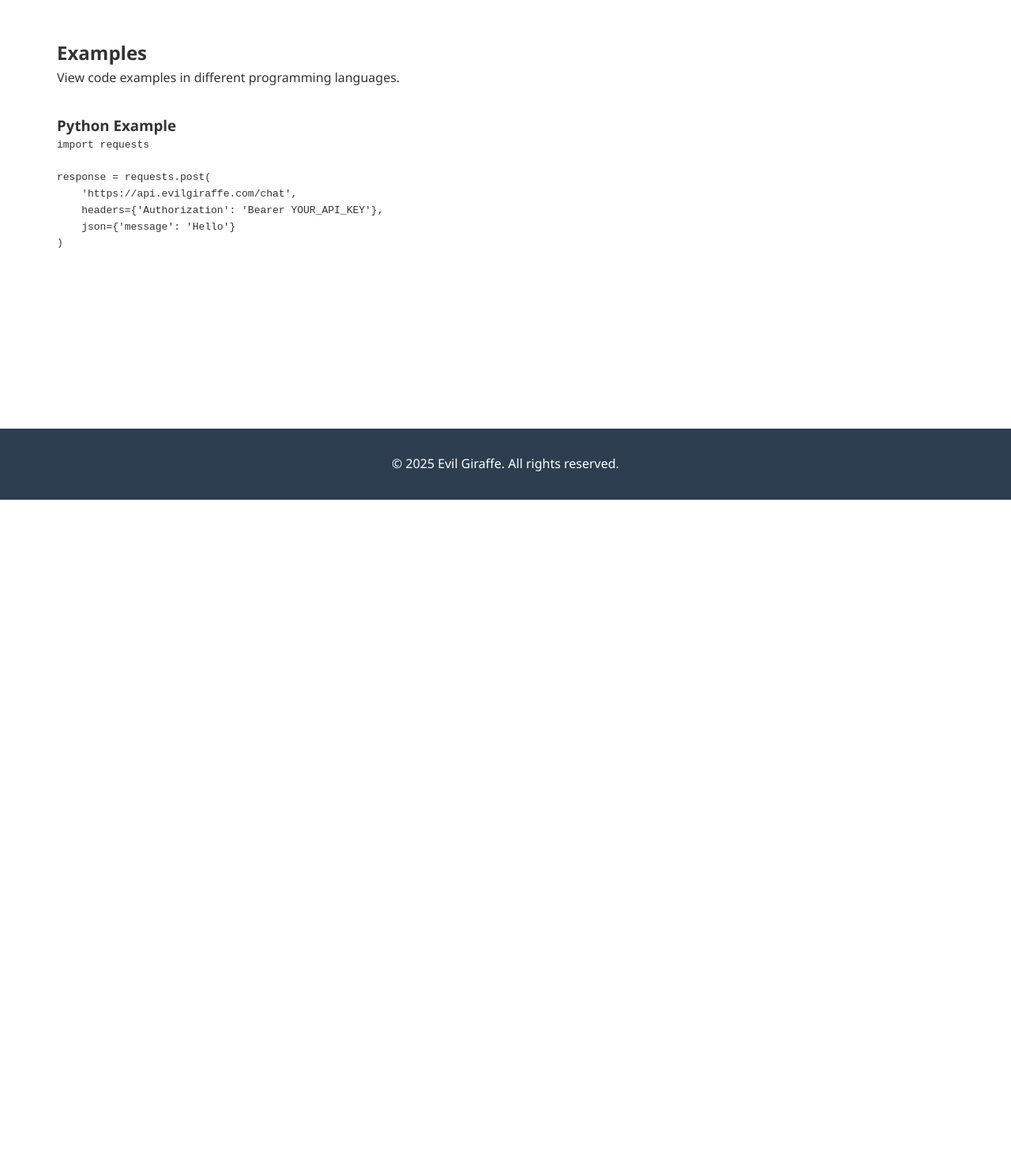
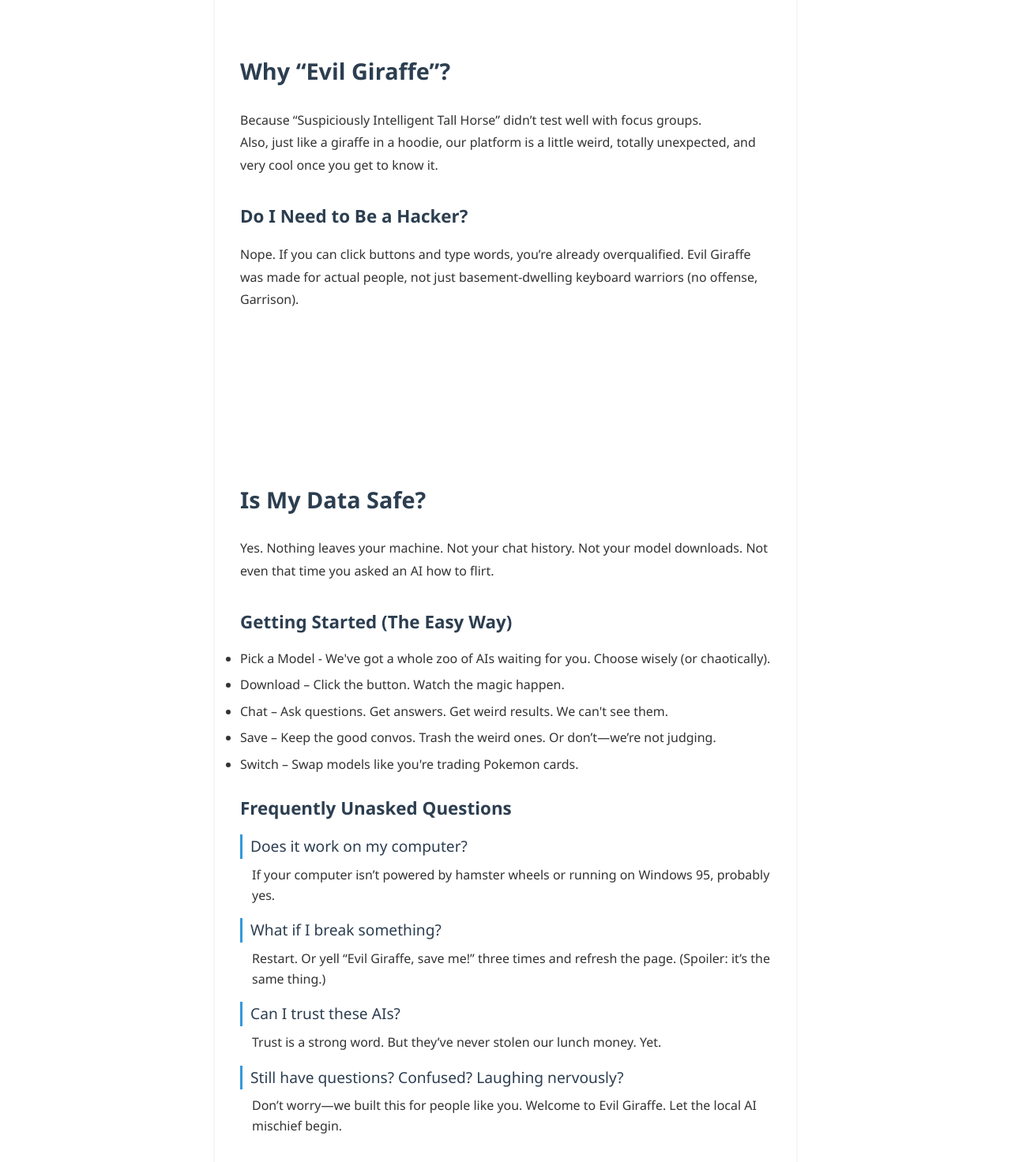
Before and after one commit to computesdk/evilGiraffe, a website: page public/docs.html in a window 1280 px wide. Shown: the part 928-2400 px from the top of the page at 79% size. Before the commit the page ends 1561 px from the top, so only its background shows below. Drawn offline with Linux system fonts and the light colour scheme.

Commit message:
this  updates the documentation to actually be relevent, and adds a couple jokes about garrison

```diff
--- a/public/docs.html
+++ b/public/docs.html
@@ -18,48 +18,75 @@
         </ul>
     </nav>
 
-    <main class="container">
-        <h1>Documentation</h1>
+    <main class="docs-page-container">
+        <div class="docs-header">
+            <h1>Documentation</h1>
+        </div>
 
-        <div class="docs-section">
-            <h2>Getting Started</h2>
-            <p>Learn how to use our AI models and even make your own!</p>
+        <div class="docs-content">
+            <div class="docs-section">
+                <div class="section-header">
+                    <h2>Welcome to Evil Giraffe 🦒💻</h2>
+                </div>
+            <p>Congratulations, curious human. You've stumbled upon Evil Giraffe, the internet's most charmingly suspicious AI playground. Here, you can download powerful open-source AI models, run them locally, and chat with them like it's 2049—all without selling your soul (or your data) to the cloud.</p>
 
-            <h3>Quick Start</h3>
-            <ol>
-                <li>Navigate over to Models, and pick a model to download</li>
-                <li>Once downloaded, navigate over to Chat, and select the model you downloaded</li>
-                <li>Start using our AI models!</li>
-            </ol>
+            <h3>What Is This, Really?</h3>
+            <p>Evil Giraffe is your one-stop shop for playing with smart machines on your own turf. We make it ridiculously easy to:</p>
+            <ul>
+                <li>🧠 Download open-source AI models from the Ollama ecosystem</li>
+                <li>💬 Chat with them through our sleek, no-nonsense built-in interface</li>
+                <li>💾 Save your chats so you can re-read the time your AI gave life advice at 3AM</li>
+                <li>🔁 Switch between models faster than a caffeinated squirrel</li>
+            </ul>
         </div>
 
         <div class="docs-section">
-            <h2>API Reference</h2>
-            <p>Detailed documentation for our API endpoints and parameters.</p>
+            <div class="section-header">
+                <h2>Why “Evil Giraffe”?</h2>
+            </div>
+            <p>Because “Suspiciously Intelligent Tall Horse” didn’t test well with focus groups.
+                <br>
+                Also, just like a giraffe in a hoodie, our platform is a little weird, totally unexpected, and very cool once you get to know it.</p>
 
             <div class="api-endpoints">
-                <h3>Endpoints</h3>
-                <ul>
-                    <li><code>/api/chat</code> - Chat with the model</li>
-                    <li><code>/api/generate</code> - Generate text</li>
-                    <li><code>/api/analyze</code> - Text analysis</li>
-                </ul>
+                <h3>Do I Need to Be a Hacker?</h3>
+                <p>Nope. If you can click buttons and type words, you’re already overqualified. Evil Giraffe was made for actual people, not just basement-dwelling keyboard warriors (no offense, Garrison).</p>
             </div>
         </div>
 
         <div class="docs-section">
-            <h2>Examples</h2>
-            <p>View code examples in different programming languages.</p>
+            <div class="section-header">
+                <h2>Is My Data Safe?</h2>
+            </div>
+            <p>Yes. Nothing leaves your machine. Not your chat history. Not your model downloads. Not even that time you asked an AI how to flirt.</p>
 
             <div class="code-examples">
-                <h3>Python Example</h3>
-                <pre><code>import requests
+                <h3>Getting Started (The Easy Way)</h3>
+                <ul>
+                    <li>Pick a Model - We've got a whole zoo of AIs waiting for you. Choose wisely (or chaotically).</li>
+                    <li>Download – Click the button. Watch the magic happen.</li>
+                    <li>Chat – Ask questions. Get answers. Get weird results. We can't see them.</li>
+                    <li>Save – Keep the good convos. Trash the weird ones. Or don’t—we’re not judging.</li>
+                    <li>Switch – Swap models like you're trading Pokemon cards.</li>
+                </ul>
 
-response = requests.post(
-    'https://api.evilgiraffe.com/chat',
-    headers={'Authorization': 'Bearer YOUR_API_KEY'},
-    json={'message': 'Hello'}
-)</n></code></pre>
+            <h3>Frequently Unasked Questions</h3>
+            <dl class="faq-list">
+                <dt>Does it work on my computer?</dt>
+                <dd>If your computer isn’t powered by hamster wheels or running on Windows 95, probably yes.</dd>
+
+                <dt>What if I break something?</dt>
+                <dd>Restart. Or yell “Evil Giraffe, save me!” three times and refresh the page. (Spoiler: it’s the same thing.)</dd>
+
+                <dt>Can I trust these AIs?</dt>
+                <dd>Trust is a strong word. But they’ve never stolen our lunch money. Yet.</dd>
+
+                <dt>Still have questions? Confused? Laughing nervously?</dt>
+                <dd>Don’t worry—we built this for people like you.
+
+                Welcome to Evil Giraffe.
+                Let the local AI mischief begin.</dd>
+            </dl>
             </div>
         </div>
     </main>
--- a/public/styles.css
+++ b/public/styles.css
@@ -113,6 +113,88 @@ body {
     display: flex;
     flex-direction: column;
     gap: 1rem;
+}
+
+/* Documentation Styles */
+.docs-page-container {
+    padding: 2rem;
+    max-width: 800px;
+    margin: 0 auto;
+}
+
+.docs-header {
+    text-align: center;
+    margin-bottom: 3rem;
+}
+
+.docs-header h1 {
+    color: #2c3e50;
+    font-size: 2.5rem;
+    margin-bottom: 0.5rem;
+}
+
+.docs-content {
+    background: white;
+    border-radius: 10px;
+    box-shadow: 0 2px 4px rgba(0, 0, 0, 0.1);
+    padding: 2rem;
+}
+
+.docs-section {
+    margin-bottom: 3rem;
+}
+
+.section-header {
+    margin-bottom: 1.5rem;
+}
+
+.section-header h2 {
+    color: #2c3e50;
+    font-size: 1.8rem;
+    margin-bottom: 0.5rem;
+}
+
+.docs-section p {
+    color: #333;
+    line-height: 1.8;
+    margin-bottom: 1.5rem;
+}
+
+.docs-section ul {
+    margin-bottom: 1.5rem;
+}
+
+.docs-section ul li {
+    margin-bottom: 0.5rem;
+    color: #333;
+}
+
+.docs-section h3 {
+    color: #2c3e50;
+    margin-bottom: 1rem;
+    font-size: 1.4rem;
+}
+
+/* FAQ Styling */
+.faq-list {
+    margin: 0;
+    padding: 0;
+}
+
+.faq-list dt {
+    font-size: 1.2rem;
+    color: #2c3e50;
+    font-weight: 500;
+    margin: 1rem 0 0.5rem;
+    padding-left: 10px;
+    border-left: 3px solid #3498db;
+}
+
+.faq-list dd {
+    margin: 0;
+    padding-left: 15px;
+    color: #333;
+    line-height: 1.6;
 }
 
 /* Chat Page Layout */
```
